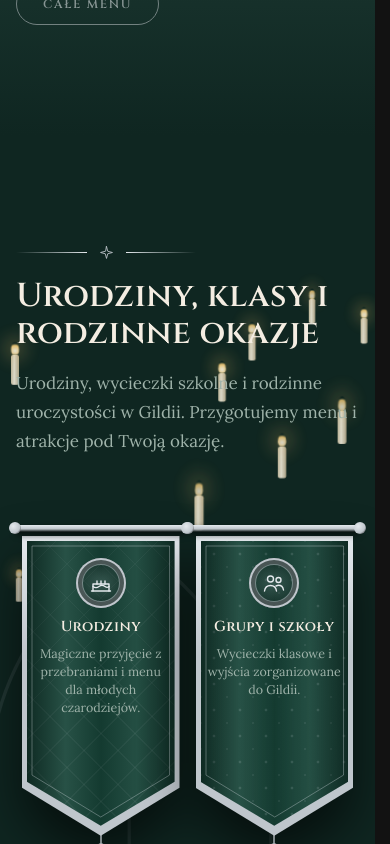
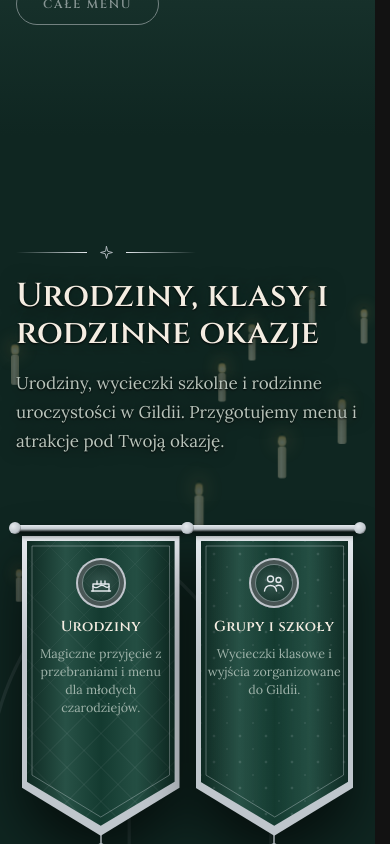
Before and after one commit to lukaszdzielo/alahamora, a Next.js app: page /gliwice/ in a window 390 px wide. Shown: the part 3340-4184 px from the top of the page. Built offline with nearby package versions, Linux system fonts and the light colour scheme.

Commit message:
Okazje na telefonie: przygaszone świece, czytelniejszy tekst

```diff
--- a/src/styles/globals.css
+++ b/src/styles/globals.css
@@ -1240,6 +1240,16 @@ a { color: inherit; }
 
 /* telefon: dwa mniejsze proporce w rzędzie */
 @media (max-width: 640px) {
+  /* świece za tekstem przygaszone, a tekst z delikatnym ciemnym cieniem – czytelniejszy */
+  .offers .offers__candles { opacity: .35; }
+
+  .offers .section-head {
+    & h2,
+    & p { text-shadow: 0 1px 2px rgb(0 0 0 / .9), 0 0 18px rgb(var(--bg-rgb) / .95); }
+
+    & p { color: color-mix(in srgb, var(--muted) 70%, var(--ink)); }
+  }
+
   .banners {
     grid-template-columns: repeat(2, minmax(0, 1fr));
     gap: 70px 16px;
```
